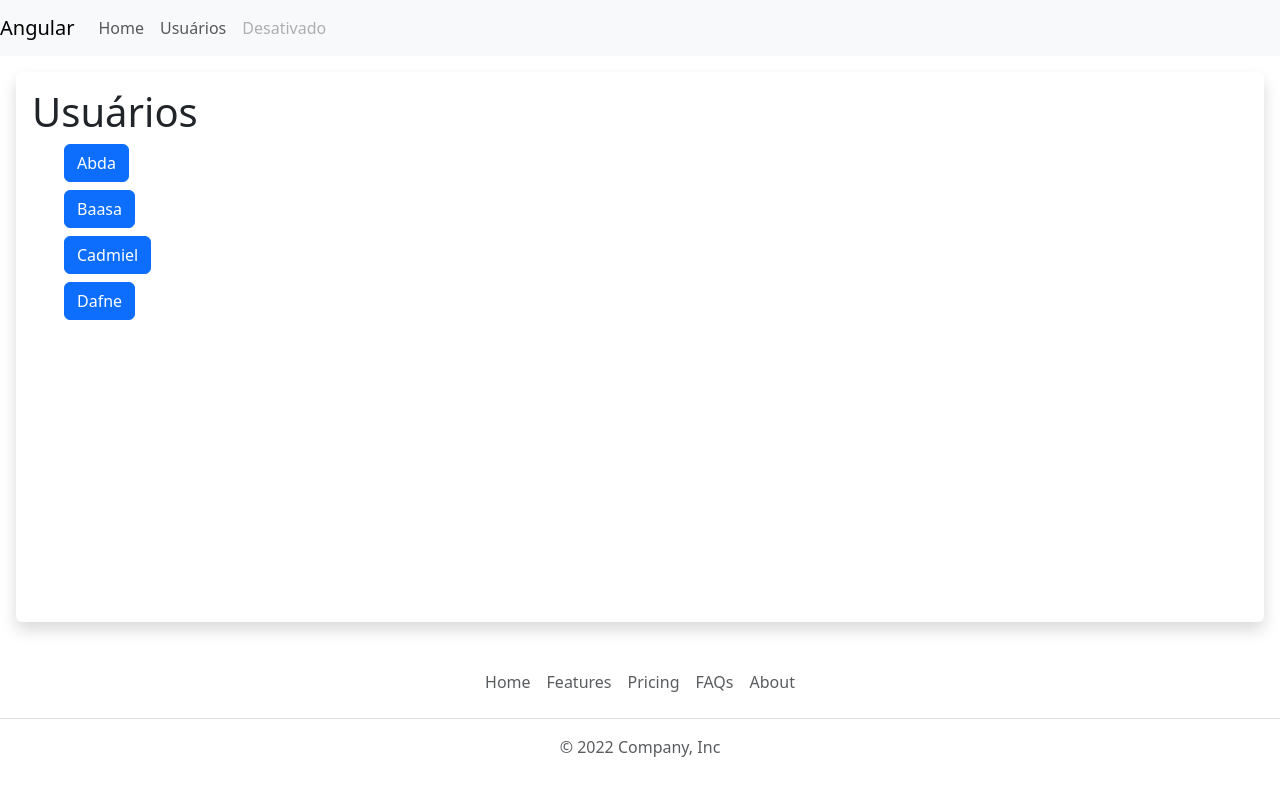
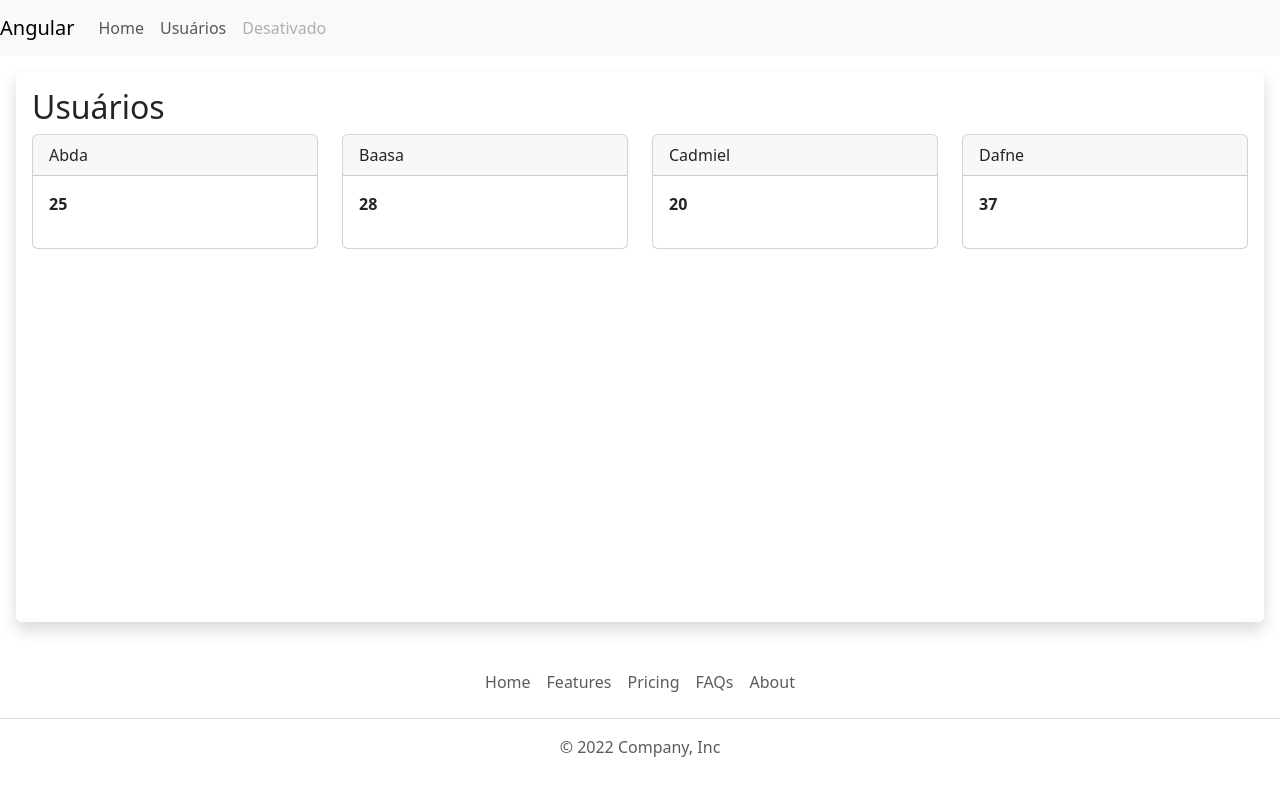
Before and after one commit to fabao1966/angular-testes, an Angular app: page /users/list in a window 1280 px wide. Shown: the top 796 px of the page. Built offline with nearby package versions, Linux system fonts and the light colour scheme.

Commit message:
usando o Input no Angular

```diff
--- /dev/null
+++ b/src/app/_components/user-card/user-card.component.html
@@ -0,0 +1,11 @@
+
+<div class="card">
+
+  <div class="card-header">{{ user.nome }}</div>
+
+  <div class="card-body">
+    <p><b>{{ user.idade }}</b></p>
+
+  </div>
+
+</div>
--- /dev/null
+++ b/src/app/_components/user-card/user-card.component.ts
@@ -0,0 +1,14 @@
+import { User } from './../../_models/user';
+import { Component, Input } from '@angular/core';
+
+@Component({
+  selector: 'app-user-card',
+  standalone: true,
+  imports: [],
+  templateUrl: './user-card.component.html',
+  styleUrl: './user-card.component.css'
+})
+export class UserCardComponent {
+  @Input()
+  user!: User;
+}
--- /dev/null
+++ b/src/app/_models/user.ts
@@ -0,0 +1,4 @@
+export interface User{
+  nome: String;
+  idade:Number;
+}
--- a/src/app/pages/users/users.component.html
+++ b/src/app/pages/users/users.component.html
@@ -1,13 +1,7 @@
-<h1>Usuários</h1>
-<ul class="list-button">
-  <li class="mb-2" *ngFor="let user of users">
-
-    <button
-    [routerLink]="'/users/details'"
-    [queryParams]="{username : user}"
-    class="btn btn-primary">
-      {{ user }}
-    </button>
-
-  </li>
-</ul>
+<h2>Usuários</h2>
+<div class="row">
+  <app-user-card
+  *ngFor="let user of users"
+  [user]="user"
+  class="col-md"></app-user-card>
+</div>
--- a/src/app/pages/users/users.component.ts
+++ b/src/app/pages/users/users.component.ts
@@ -1,15 +1,36 @@
 import { CommonModule } from '@angular/common';
 import { Component } from '@angular/core';
 import { RouterLink } from '@angular/router';
+import { UserCardComponent } from "../../_components/user-card/user-card.component";
+import { User } from '../../_models/user';
 
 @Component({
-  selector: 'app-users',
-  standalone: true,
-  imports: [CommonModule, RouterLink],
-  templateUrl: './users.component.html',
-  styleUrl: './users.component.css'
+    selector: 'app-users',
+    standalone: true,
+    templateUrl: './users.component.html',
+    styleUrl: './users.component.css',
+    imports: [CommonModule, RouterLink, UserCardComponent]
 })
 export class UsersComponent {
-  users:string[] = ['Abda', 'Baasa', 'Cadmiel', 'Dafne'];
+ // users:string[] = ['Abda', 'Baasa', 'Cadmiel', 'Dafne'];
+users: User[] = [
+  {
+    nome: 'Abda',
+    idade: 25
+  },
+  {
+    nome: 'Baasa',
+    idade: 28
+  },
+  {
+    nome: 'Cadmiel',
+    idade: 20
+  },
+  {
+    nome: 'Dafne',
+    idade: 37
+  }
+];
+
 
 }
```
Also changed, not shown: src/app/_components/user-card/user-card.component.css (added).
